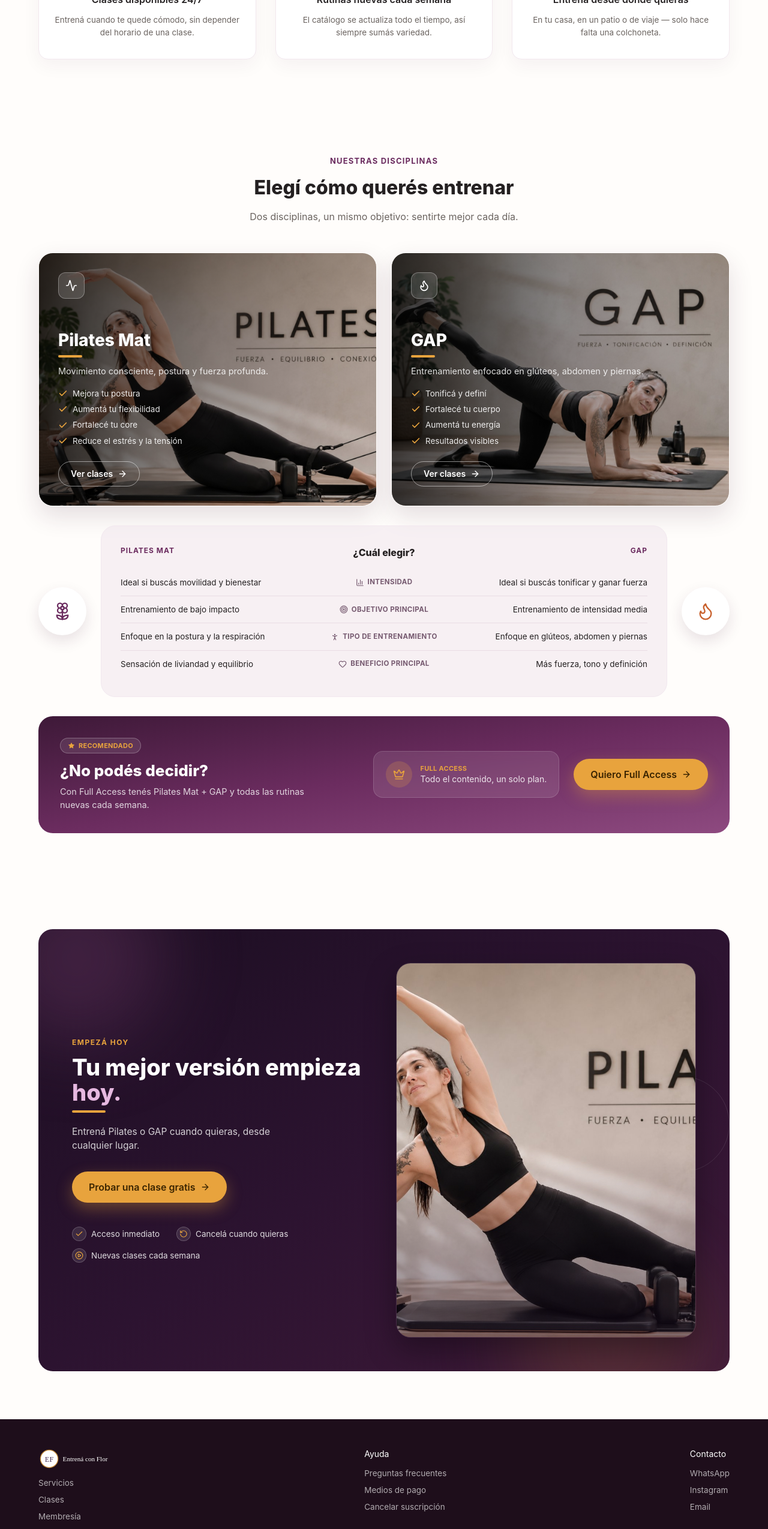
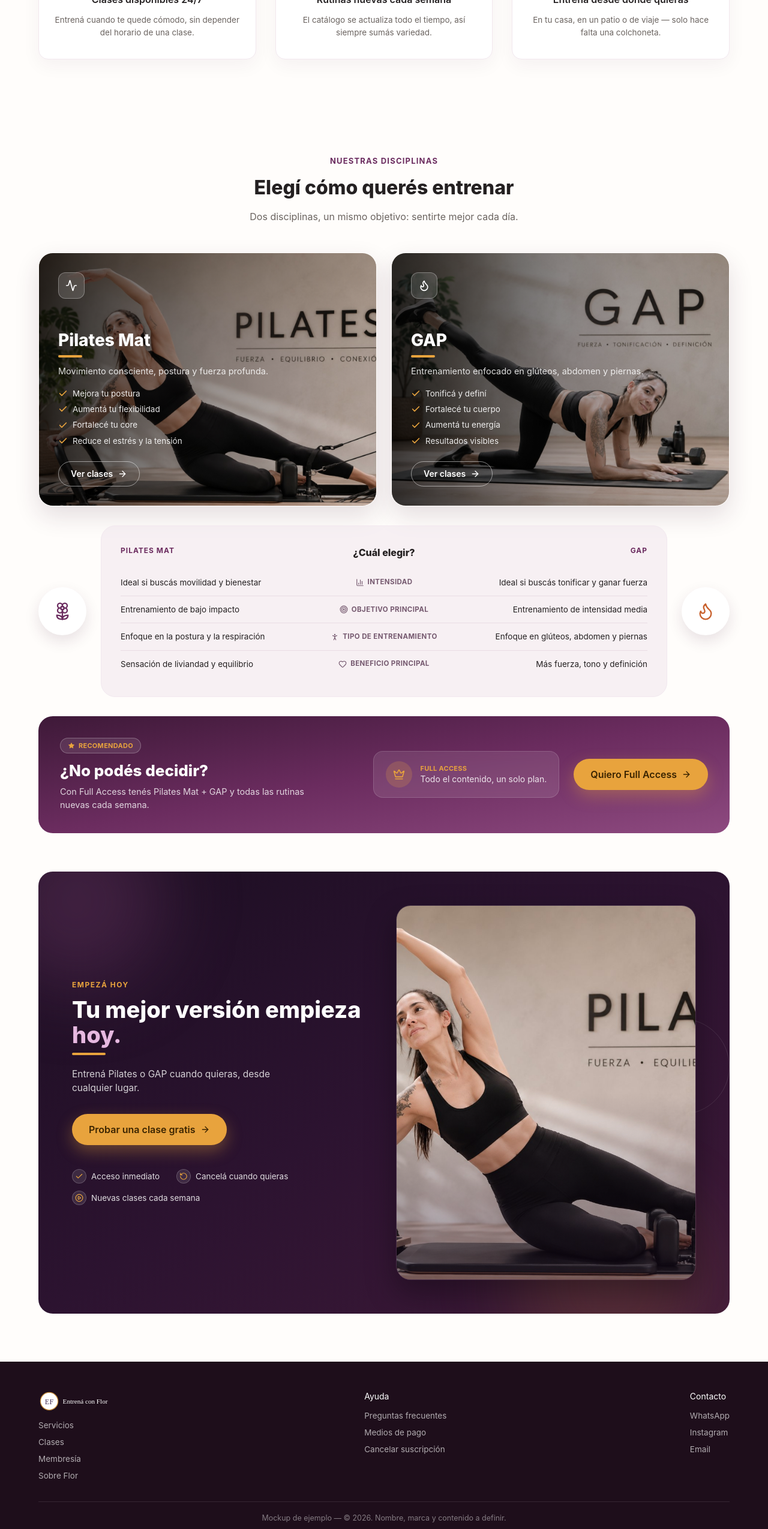
Before and after one commit to JonaGom/entrena-con-flor, a Next.js app: page / in a window 1280 px wide. Shown: the part 1049-3598 px from the top of the page at 60% size. Built offline with nearby package versions, Linux system fonts and the light colour scheme; no server answers.

Commit message:
Reducir espacio entre banner Full Access y banner de cierre

```diff
--- a/src/components/Categories.tsx
+++ b/src/components/Categories.tsx
@@ -8,7 +8,7 @@ import Reveal from "./Reveal";
 
 export default function Categories() {
   return (
-    <section id="servicios" className="px-6 py-20">
+    <section id="servicios" className="px-6 pt-20 pb-8">
       <SectionHead
         kicker="Nuestras disciplinas"
         title="Elegí cómo querés entrenar"
--- a/src/components/CtaBanner.tsx
+++ b/src/components/CtaBanner.tsx
@@ -11,7 +11,7 @@ const checklistIcons: Record<string, typeof Check> = {
 
 export default function CtaBanner() {
   return (
-    <section className="px-6 py-20">
+    <section className="px-6 pt-8 pb-20">
       <div className="relative max-w-6xl mx-auto overflow-hidden rounded-3xl bg-gradient-to-br from-[#1c0e22] via-[#2c1330] to-[#3e1938] text-white">
         {/* Formas decorativas */}
         <div className="pointer-events-none absolute -top-24 -left-20 w-72 h-72 rounded-full bg-accent-mid/30 blur-3xl" />
```
